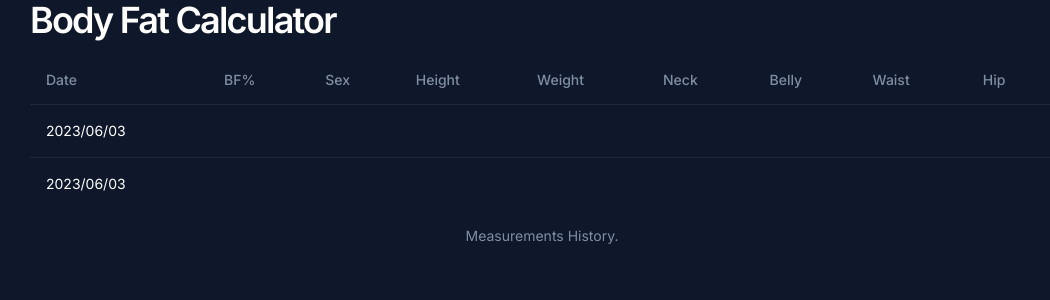
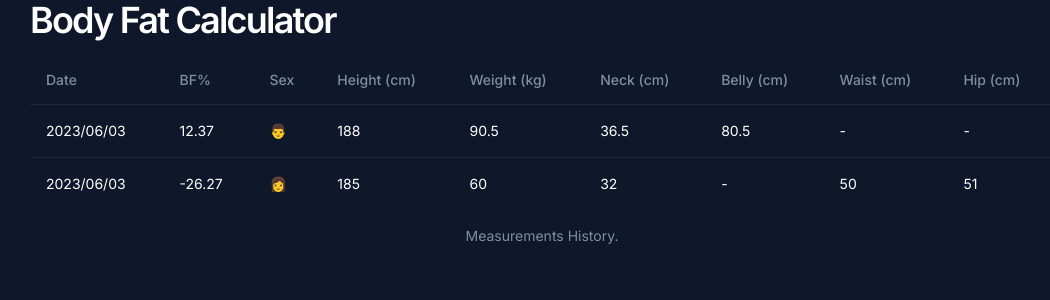
Before and after one commit to kulgg/bodyfat.cc, a Next.js app: page / in a window 1280 px wide. Shown: the top 300 px of the page, without its empty margins (98-1148 px from the left). Built offline with nearby package versions, Linux system fonts and the light colour scheme.

Commit message:
Implement history table

```diff
--- a/app/History.tsx
+++ b/app/History.tsx
@@ -12,7 +12,7 @@ import {
   TableCell,
   Table,
 } from "@/components/ui/table";
-import { formatDate } from "@/lib/utils";
+import { formatDate, getBodyfat } from "@/lib/utils";
 
 function History() {
   const [history, setHistory] = useState<Entry[]>([]);
@@ -22,11 +22,11 @@ function History() {
       {
         created: new Date(),
         measurement: {
-          belly: 54,
+          belly: 80.5,
           sex: Sex.MALE,
-          height: 185,
-          neck: 32,
-          weight: 80.5,
+          height: 188,
+          neck: 36.5,
+          weight: 90.5,
         },
       },
       {
@@ -52,12 +52,12 @@ function History() {
             <TableHead>Date</TableHead>
             <TableHead>BF%</TableHead>
             <TableHead>Sex</TableHead>
-            <TableHead>Height</TableHead>
-            <TableHead>Weight</TableHead>
-            <TableHead>Neck</TableHead>
-            <TableHead>Belly</TableHead>
-            <TableHead>Waist</TableHead>
-            <TableHead>Hip</TableHead>
+            <TableHead>Height (cm)</TableHead>
+            <TableHead>Weight (kg)</TableHead>
+            <TableHead>Neck (cm)</TableHead>
+            <TableHead>Belly (cm)</TableHead>
+            <TableHead>Waist (cm)</TableHead>
+            <TableHead>Hip (cm)</TableHead>
           </TableRow>
         </TableHeader>
         <TableBody>
@@ -66,13 +66,26 @@ function History() {
               <TableCell className="whitespace-nowrap">
                 {formatDate(x.created)}
               </TableCell>
+              <TableCell>{getBodyfat(x).toFixed(2)}</TableCell>
+              <TableCell>
+                {x.measurement.sex === Sex.FEMALE ? "👩" : "👨"}
+              </TableCell>
+              <TableCell>{x.measurement.height}</TableCell>
+              <TableCell>{x.measurement.weight}</TableCell>
+              <TableCell>{x.measurement.neck}</TableCell>
+              <TableCell>
+                {x.measurement.belly ? x.measurement.belly : "-"}
+              </TableCell>
+              <TableCell>
+                {x.measurement.waist ? x.measurement.waist : "-"}
+              </TableCell>
+              <TableCell>
+                {x.measurement.hip ? x.measurement.hip : "-"}
+              </TableCell>
             </TableRow>
           ))}
         </TableBody>
       </Table>
-      {/* {history.map((x) => (
-        <HistoryEntry entry={x} />
-      ))} */}
     </div>
   );
 }
--- a/lib/utils.ts
+++ b/lib/utils.ts
@@ -1,6 +1,6 @@
 import { ClassValue, clsx } from "clsx";
 import { twMerge } from "tailwind-merge";
-import { Entry } from "./model";
+import { Entry, Sex } from "./model";
 
 export function cn(...inputs: ClassValue[]) {
   return twMerge(clsx(inputs));
@@ -10,4 +10,24 @@ export function formatDate(date: Date) {
   return date.toISOString().split("T")[0].replaceAll("-", "/");
 }
 
-export function getBodyfat(entry: Entry) {}
+export function getBodyfat(entry: Entry) {
+  switch (entry.measurement.sex) {
+    case Sex.MALE:
+      return (
+        86.01 * Math.log10(entry.measurement.belly - entry.measurement.neck) -
+        70.041 * Math.log10(entry.measurement.height) +
+        30.3
+      );
+    case Sex.FEMALE:
+      return (
+        163.205 *
+          Math.log10(
+            entry.measurement.waist +
+              entry.measurement.hip -
+              entry.measurement.neck
+          ) -
+        97.684 * Math.log10(entry.measurement.height) -
+        104.912
+      );
+  }
+}
```
